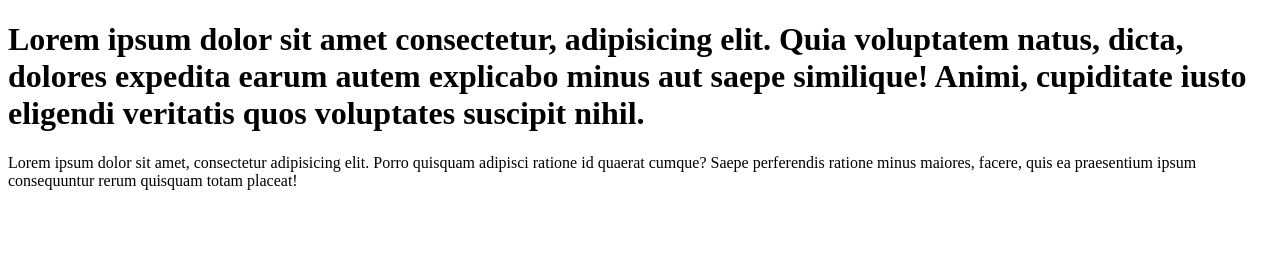
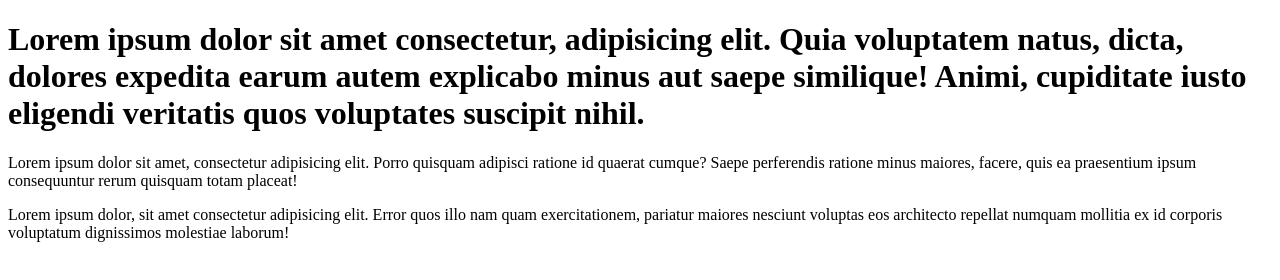
Before and after one commit to nicolaslabriola/Desafio15-Labriola, a plain HTML site: page index.html in a window 1280 px wide. Drawn offline with Linux system fonts and the light colour scheme.

Commit message:
agregue footer al index

```diff
--- a/index.html
+++ b/index.html
@@ -8,5 +8,8 @@
 </head>
 <body> <h1>Lorem ipsum dolor sit amet consectetur, adipisicing elit. Quia voluptatem natus, dicta, dolores expedita earum autem explicabo minus aut saepe similique! Animi, cupiditate iusto eligendi veritatis quos voluptates suscipit nihil.</h1>
     <p>Lorem ipsum dolor sit amet, consectetur adipisicing elit. Porro quisquam adipisci ratione id quaerat cumque? Saepe perferendis ratione minus maiores, facere, quis ea praesentium ipsum consequuntur rerum quisquam totam placeat!</p>
+    <footer>
+        <p>Lorem ipsum dolor, sit amet consectetur adipisicing elit. Error quos illo nam quam exercitationem, pariatur maiores nesciunt voluptas eos architecto repellat numquam mollitia ex id corporis voluptatum dignissimos molestiae laborum!</p>
+    </footer>
 </body>
 </html>
```
